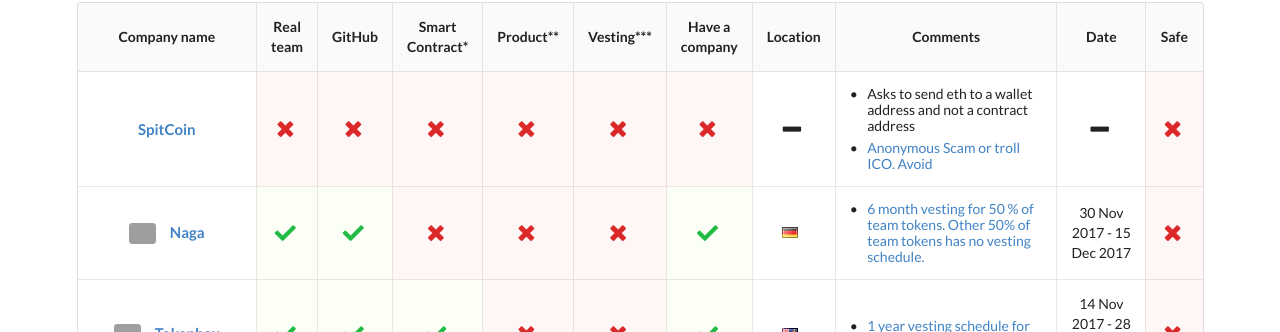
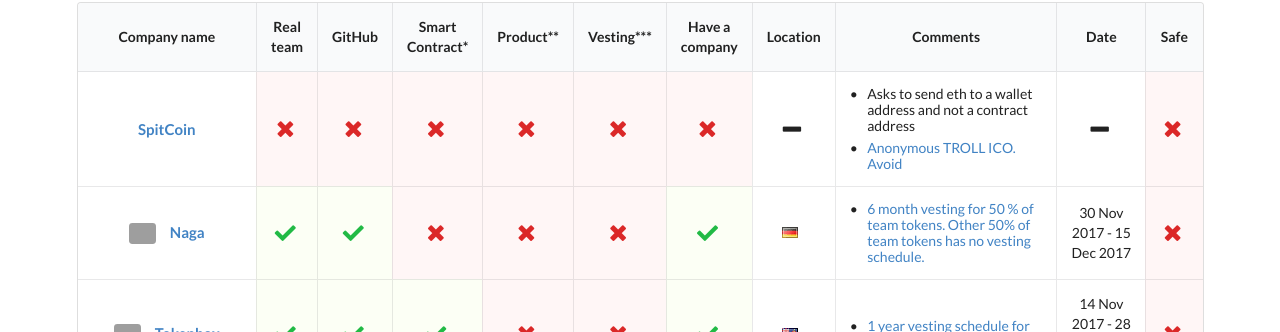
Before and after one commit to ico-check/ico-check, a Jekyll site: the page built from index.md, in a window 1280 px wide. Shown: the part 487-819 px from the top of the page. Built offline with Jekyll 4.4.1, drawn with Linux system fonts in a browser that asks for light colours; nearby versions of some CDN libraries; grey boxes are pictures that could not be loaded.

Commit message:
8-spitcoin-ico-check
comment update

```diff
--- a/_data/icos.yml
+++ b/_data/icos.yml
@@ -12,7 +12,7 @@
   location:
   comments:
     - content: Asks to send eth to a wallet address and not a contract address
-    - content: Anonymous Scam or troll ICO. Avoid
+    - content: Anonymous TROLL ICO. Avoid
       url: https://github.com/ico-check/ico-check/issues/8
   ico-start-date:
   ico-end-date:
```
